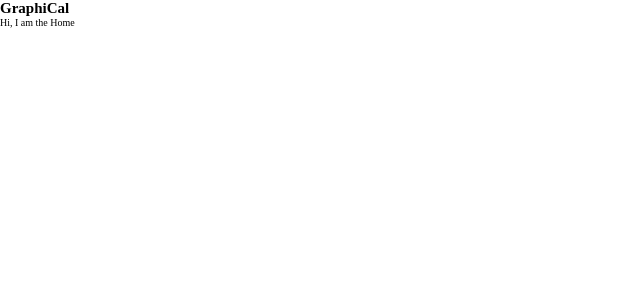
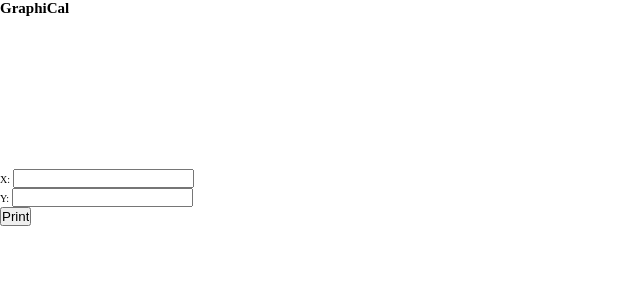
Before and after one commit to IrvingJuarez/GraphiCal, a React app: page / in a window 1280 px wide. Shown: the top 300 px of the page, without its empty margins (0-640 px from the left). Built offline with nearby package versions, Linux system fonts and the light colour scheme.

Commit message:
All the structure almost done, I can start dealing with styles

```diff
--- a/src/components/Home.jsx
+++ b/src/components/Home.jsx
@@ -1,4 +1,6 @@
 import React from "react";
+import Plane from "./Plane";
+import InputField from "./InputField";
 
 class Home extends React.Component{
     constructor(props){
@@ -7,7 +9,10 @@ class Home extends React.Component{
 
     render(){
         return(
-            <p>Hi, I am the Home</p>
+            <main>
+                <Plane />
+                <InputField />
+            </main>
         )
     }
 }
--- /dev/null
+++ b/src/components/InputField.jsx
@@ -0,0 +1,31 @@
+import React from "react";
+
+class InputField extends React.Component{
+    constructor(props){
+        super(props)
+    }
+
+    render(){
+        return(
+            <section>
+                <article>
+                    <form>
+                        <div>
+                            <label htmlFor="x-axis">X: </label>
+                            <input type="text" name="x-axis" id="x-axis" />
+                        </div>
+
+                        <div>
+                            <label htmlFor="y-axis">Y: </label>
+                            <input type="text" name="y-axis" id="y-axis" />
+                        </div>
+
+                        <input type="button" value="Print" />
+                    </form>
+                </article>
+            </section>
+        )
+    }
+}
+
+export default InputField;
--- /dev/null
+++ b/src/components/Plane.jsx
@@ -0,0 +1,15 @@
+import React from "react";
+
+class Plane extends React.Component{
+    constructor(props){
+        super(props)
+    }
+
+    render(){
+        return(
+            <canvas></canvas>
+        )
+    }
+}
+
+export default Plane;
```
